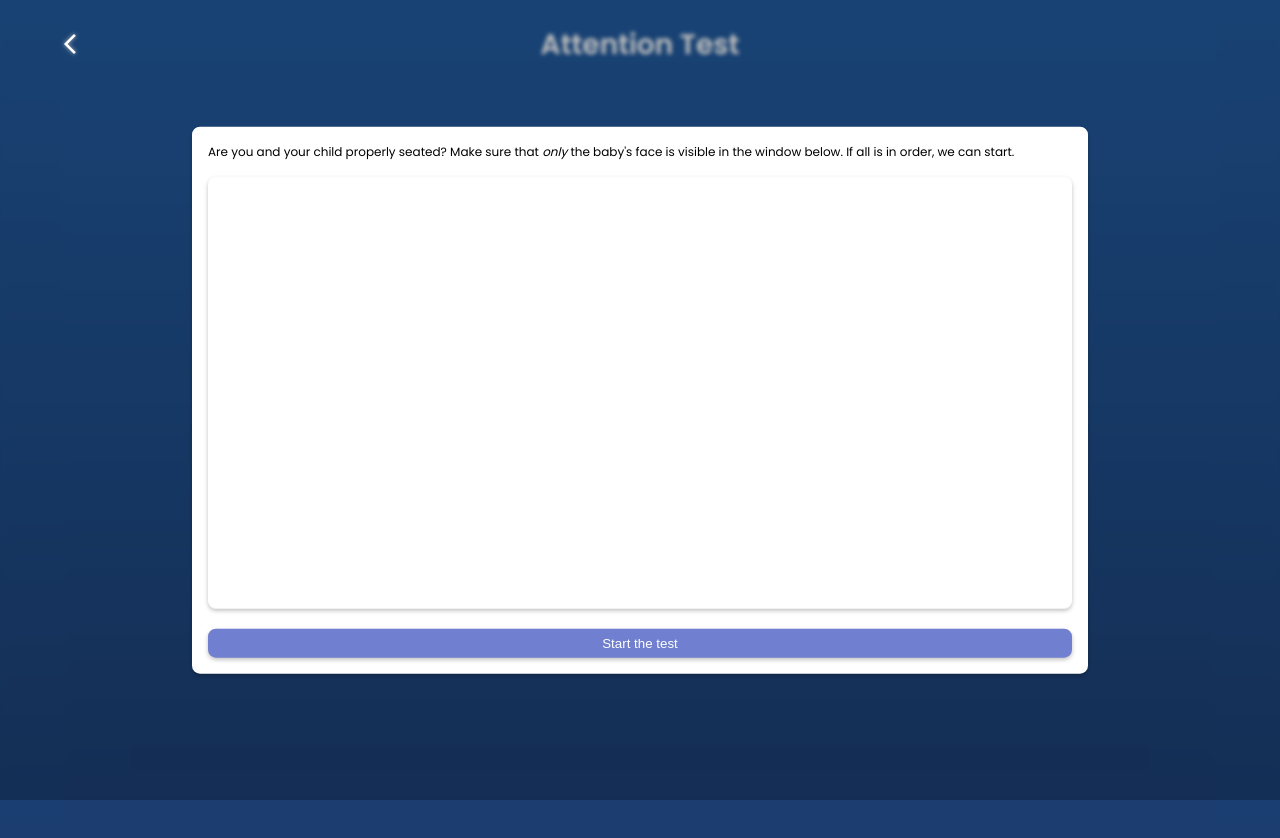
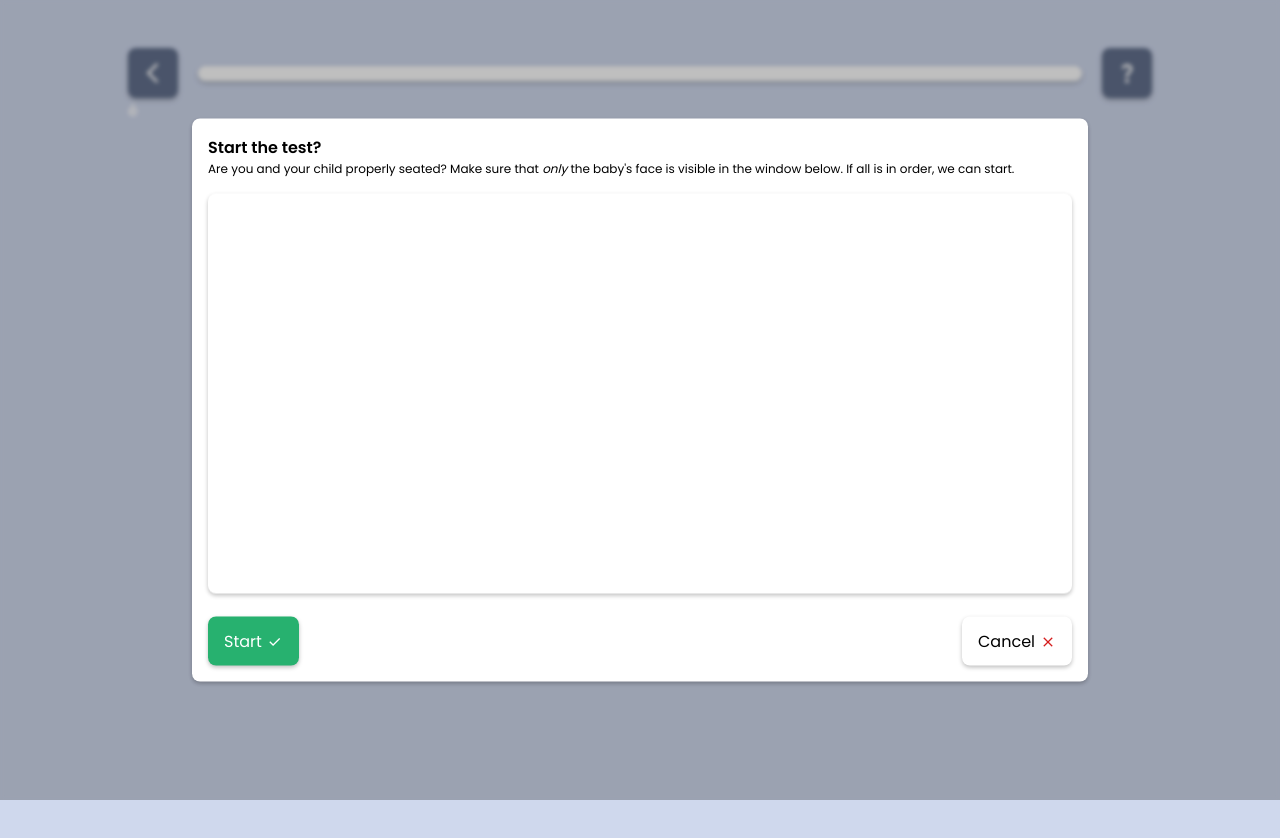
Before and after one commit to briannededeugd/tumimundo, a SvelteKit app in the folder tumi-mundo/: page /attentiontest in a window 1280 px wide. Shown: the top 838 px of the page. Built offline with nearby package versions, Linux system fonts and the light colour scheme; no server answers.

Commit message:
STYLE: Style overhaul, new variables

```diff
--- a/tumi-mundo/src/routes/attentiontest/+page.svelte
+++ b/tumi-mundo/src/routes/attentiontest/+page.svelte
@@ -31,11 +31,8 @@
 </svelte:head>
 
 <body>
-	<a href="/onboarding" class="back-button"><span class="material-symbols-outlined"> arrow_back_ios </span></a
-	>
-
-	<h1>Attention Test</h1>
-	<p id="feedback">Let's start!</p>
+	<nav>
+		<a href="/onboarding"><span class="material-symbols-outlined"> arrow_back_ios </span></a>
 
 		<div class="progress-element">
 			<div class="progressbg">
@@ -43,10 +40,21 @@
 			</div>
 		</div>
 
+		<button class="confused" aria-label="Toggle explanation">
+			<span class="material-symbols-outlined"> question_mark </span></button
+		>
+	</nav>
+
+	<section class="testcard">
+		<div class="testcard-img"></div>
+		<div class="testcard-info">
+			<h3>é</h3>
+		</div>
+	</section>
+
 	<div class="popup">
-		<a href="/onboarding" class="back-button">
-			<span class="material-symbols-outlined"> arrow_back_ios </span></a>
 		<div>
+			<h3>Start the test?</h3>
 			<p>
 				Are you and your child properly seated? Make sure that <em>only</em> the baby's face is visible
 				in the window below. If all is in order, we can start.
@@ -54,7 +62,16 @@
 			<video id="webcam" autoplay="true">
 				<track kind="captions" />
 			</video>
-			<button onclick="button_callback()" class="start">Start the test</button>
+
+			<div class="startcanceltest">
+				<button onclick="button_callback()" class="start"
+					>Start <span class="material-symbols-outlined"> check </span></button
+				>
+				<a href="/onboarding" class="canceltest">
+					Cancel
+					<span class="material-symbols-outlined"> close </span></a
+				>
+			</div>
 		</div>
 	</div>
 
@@ -664,40 +681,128 @@
 		startTimer();
 		setInterval(updateTime, 100);
 
-		highFreqAudio.addEventListener('ended', () => {
-			window.location.pathname = 'offboarding';
-		});
+		// highFreqAudio.addEventListener('ended', () => {
+		// 	window.location.pathname = 'offboarding';
+		// });
 	</script>
 </body>
 
 <style>
-
 	h1 {
 		margin-top: -3vh;
 	}
 
-	.progress-element {
-		position: relative;
-		top: 85vh;
-		left: 0;
-    	width: 100%;
+	h3 {
+		font-weight: 600;
 	}
 
-	.progressbg {
-		height: 25px;
+	nav {
+		display: flex;
+		flex-direction: row;
+		align-items: center;
+		gap: 20px;
 		width: 100%;
-		border-radius: var(--border-radius);
-		background-color: var(--color-bg-dark);
+
+		& a {
+			color: var(--color-text);
+			padding-right: 0;
+
+			& span {
+				padding-left: 0.45em;
+				font-weight: 200 !important;
+			}
+		}
+
+		& .progress-element {
+			position: relative;
+			width: 100%;
+			border-radius: 40px;
+			box-shadow: var(--box-shadow-test);
+
+			& .progressbg {
+				height: 15px;
+				width: 100%;
+				border-radius: 40px;
+				background-color: var(--color-text);
 
 				& .progressbar {
 					position: relative;
 					left: 0;
 					height: 100%;
+					border-radius: 40px;
+					width: 0%;
+					background-color: var(--color-interactions);
+				}
+			}
+		}
+
+		& a,
+		& button {
+			min-height: 50px;
+			min-width: 50px;
+			display: inline-flex;
+			align-items: center;
+			justify-content: center !important;
+
+			font-size: var(--font-size-iconbtn) !important;
+
 			border-radius: var(--border-radius);
-			width: 0%;
-			background-color: var(--color-bg-light);
-			opacity: 0.4;
-			transition: all 0.3s ease-in-out;
+			border: none;
+			text-decoration: none;
+
+			background-color: var(--color-interactions);
+			color: var(--color-text);
+			text-align: center !important;
+			box-shadow: var(--box-shadow-test);
+		}
+	}
+
+	.startcanceltest {
+		display: flex;
+		justify-content: space-between;
+		min-width: 100%;
+		margin-top: 1em;
+	}
+
+	.canceltest,
+	.start {
+		text-decoration: none;
+		padding: 0.75em 1em;
+		border-radius: var(--border-radius);
+		font-size: var(--font-size-storydesc);
+		font-family: 'Poppins', sans-serif;
+		display: inline-flex;
+		align-items: center;
+		gap: 5px;
+
+		color: var(--color-darktext);
+		background-color: var(--color-text);
+		box-shadow: var(--box-shadow-test);
+
+		& span {
+			font-size: var(--font-size-storydesc);
+			color: var(--color-cancel);
+		}
+
+		&:hover,
+		&:active {
+			background-color: var(--color-active-cancel);
+		}
+	}
+
+	.start {
+		border: none;
+		background-color: var(--color-start);
+		color: var(--color-text);
+
+		& span {
+			font-weight: 800;
+			color: var(--color-text);
+		}
+
+		&:hover,
+		&:active {
+			background-color: var(--color-active-start);
 		}
 	}
 
@@ -712,18 +817,4 @@
 		background-color: var(--color-accent-blue);
 		text-align: center;
 	}
-
-	.start {
-		color: var(--color-text);
-		text-decoration: none;
-		background-color: var(--color-accent-lilac);
-		box-shadow: var(--box-shadow);
-		border-radius: var(--border-radius);
-		border: none;
-		padding: 0.5em 2em;
-		width: 100%;
-		margin-top: 1em;
-		text-align: center;
-		display: block;
-	}
 </style>
--- a/tumi-mundo/src/routes/statistics/+page.svelte
+++ b/tumi-mundo/src/routes/statistics/+page.svelte
@@ -1,7 +1,3 @@
-<svelte:head>
-	<link rel="stylesheet" href="../lib/styles/style.css" />
-</svelte:head>
-
 <script>
 	// D3 Graph
 	import LineChart from '../../components/LineChart.svelte';
@@ -11,9 +7,9 @@
 	onMount(() => {
 		document.body.classList.add('statistics');
 
-        document.querySelectorAll(".progress").forEach(function(progress) {
-            var bar = progress.querySelector(".bar");
-            var perc = -100 ;
+		document.querySelectorAll('.progress').forEach(function (progress) {
+			var bar = progress.querySelector('.bar');
+			var perc = -100;
 
 			var start = { p: -200 };
 			var end = { p: perc };
@@ -31,7 +27,7 @@
 				var easedProgress = easeSwing(progress);
 				var p = start.p + (end.p - start.p) * easedProgress;
 
-                bar.style.transform = "rotate(" + (135 + p * 1.8) + "deg)";
+				bar.style.transform = 'rotate(' + (135 + p * 1.8) + 'deg)';
 
 				if (progress < 1) {
 					requestAnimationFrame(animate);
@@ -41,20 +37,18 @@
 			requestAnimationFrame(animate);
 		});
 
-
 		return () => {
 			document.body.classList.remove('statistics');
 		};
 	});
 
-
 	// Dynamic Stories
 	let storiesDataArray = [
-        {'stories read': 12},
-        {'minutes spent listening': 136},
-        {'tests taken': 8},
-        {'is your favorite moment': 'Morning'},
-        {'is your favorite speaker': 'Thuan-Hoa'}
+		{ 'stories read': 12 },
+		{ 'minutes spent listening': 136 },
+		{ 'tests taken': 8 },
+		{ 'is your favorite moment': 'Morning' },
+		{ 'is your favorite speaker': 'Thuan-Hoa' }
 	];
 
 	// Button switch
@@ -62,8 +56,11 @@
 		const button = document.getElementById('children-global-stats-button');
 		button.classList.toggle('active');
 	}
+</script>
 
-</script>
+<svelte:head>
+	<link rel="stylesheet" href="../lib/styles/style.css" />
+</svelte:head>
 
 <h1>Statistics</h1>
 <section class="activities-wrapper">
@@ -92,14 +89,15 @@
 	<h2>Total activities</h2>
 	<section>
 		<!-- TODO: Add  buddy -->
-        <img src="../lib/images/buddies/rat/rat-on-couch.svg" alt="The rat on the couch">
+		<img src="../lib/images/buddies/rat/rat-on-couch.svg" alt="The rat on the couch" />
 		<div class="learning-stats">
 			<h2>You have done a lot of learning!</h2>
-            <p>Here you can see everything you have done since you started learning with TuMi Mundo.
-            I encourage you to keep going and do your best!</p>
+			<p>
+				Here you can see everything you have done since you started learning with TuMi Mundo. I
+				encourage you to keep going and do your best!
+			</p>
 		</div>
 	</section>
-
 </section>
 
 <section>
@@ -113,15 +111,14 @@
 		<button
 			id="children-global-stats-button"
 			class="children-global-stats-button"
-			on:click={globalStats}>
+			on:click={globalStats}
+		>
 		</button>
 	</div>
 
 	<div>
 		<LineChart></LineChart>
 	</div>
-
-
 </section>
 
 <section>
@@ -129,7 +126,7 @@
 
 	<ul class="stories_container">
 		{#each storiesDataArray as storyData}
-            {#each Object.entries(storyData) as [key,value]}
+			{#each Object.entries(storyData) as [key, value]}
 				<li class="story_item">
 					<div class="story_item_data">{value}</div>
 					<p>{key}</p>
@@ -144,45 +141,70 @@
 	<p>Here you can see how far you are in the method!</p>
 
 	<ol>
-        <li><span>1.</span>Listening method <img src="../lib/images/icons/music-note.svg" alt="Musical note"></li>
-        <img src="../lib/images/icons/active-arrow.svg" alt="an arrow that connect with second task">
-        <li class="opacity"><span>2.</span>The first words <img src="../lib/images/icons/music-note.svg" alt="Musical note"></li>
-        <img src="../lib/images/icons/disabled-arrow-left.svg" alt="an arrow that connect with second task">
-        <li class="opacity"><span>3.</span>People and animals <img src="../lib/images/icons/music-note.svg" alt="Musical note"></li>
-        <img src="../lib/images/icons/disabled-arrow-right.svg" alt="an arrow that connect with second task">
-        <li class="opacity"><span>4.</span>Sentences <img src="../lib/images/icons/music-note.svg" alt="Musical note"></li>
-        <img src="../lib/images/icons/disabled-arrow-left.svg" alt="an arrow that connect with second task">
-        <li class="opacity"><span>5.</span>Reading and writing <img src="../lib/images/icons/music-note.svg" alt="Musical note"></li>
+		<li>
+			<span>1.</span>Listening method
+			<img src="../lib/images/icons/music-note.svg" alt="Musical note" />
+		</li>
+		<img src="../lib/images/icons/active-arrow.svg" alt="an arrow that connect with second task" />
+		<li class="opacity">
+			<span>2.</span>The first words
+			<img src="../lib/images/icons/music-note.svg" alt="Musical note" />
+		</li>
+		<img
+			src="../lib/images/icons/disabled-arrow-left.svg"
+			alt="an arrow that connect with second task"
+		/>
+		<li class="opacity">
+			<span>3.</span>People and animals
+			<img src="../lib/images/icons/music-note.svg" alt="Musical note" />
+		</li>
+		<img
+			src="../lib/images/icons/disabled-arrow-right.svg"
+			alt="an arrow that connect with second task"
+		/>
+		<li class="opacity">
+			<span>4.</span>Sentences <img src="../lib/images/icons/music-note.svg" alt="Musical note" />
+		</li>
+		<img
+			src="../lib/images/icons/disabled-arrow-left.svg"
+			alt="an arrow that connect with second task"
+		/>
+		<li class="opacity">
+			<span>5.</span>Reading and writing
+			<img src="../lib/images/icons/music-note.svg" alt="Musical note" />
+		</li>
 	</ol>
-
-
 </section>
 
 <style>
 	:root {
 		/* COLORS */
-        --color-statistics-bg-light:#219B9B;
-        --color-statistics-bg-dark:#1B7070;
+		--color-statistics-bg-light: #219b9b;
+		--color-statistics-bg-dark: #1b7070;
 
-        --story-item-background: #0B8FAC;
-        --statistics-switch-background-color: #1CB854;
+		--story-item-background: #0b8fac;
+		--statistics-switch-background-color: #1cb854;
 		--progress-bar-unfilled: white;
 		--progress-bar-filled: #1be0b9;
 
-        --statistics-background-gradient: linear-gradient(to bottom, var(--color-statistics-bg-light), var(--color-statistics-bg-dark));
+		--statistics-background-gradient: linear-gradient(
+			to bottom,
+			var(--color-statistics-bg-light),
+			var(--color-statistics-bg-dark)
+		);
 
 		--color-button-goal: #27b16f;
-        --color-button-stories: #9264F4;
+		--color-button-stories: #9264f4;
 
-        --roadmap-first-step: #1CB854;
-        --roadmap-second-step: #37C6AB;
-        --roadmap-third-step: #059CC0;
-        --roadmap-fourth-step: #FF8C59;
-        --roadmap-fifth-step: #FFA02E;
+		--roadmap-first-step: #1cb854;
+		--roadmap-second-step: #37c6ab;
+		--roadmap-third-step: #059cc0;
+		--roadmap-fourth-step: #ff8c59;
+		--roadmap-fifth-step: #ffa02e;
 	}
 
 	:global(body.statistics) {
-        background:var(--statistics-background-gradient);
+		background: var(--statistics-background-gradient);
 		display: flex;
 		flex-direction: column;
 		gap: 2.5rem;
@@ -193,36 +215,38 @@
 			& .activities-data {
 				/* SRC Code from https://codepen.io/jagathish/pen/ZXzbzN */
 				/* progress bar */
-                    width:100%;
-                    height:100%;
+				width: 100%;
+				height: 100%;
 				text-align: center;
 				position: relative;
 				& .progress {
-                            width:387px;
+					width: 387px;
 					height: calc(100% + 23px);
 					position: absolute;
 					top: 50%;
 					left: 50%;
 					transform: translate(-50%, -50%);
 					margin: 4px;
-                            float:left;
+					float: left;
 					text-align: center;
-                            z-index:-1;
+					z-index: -1;
 
 					& .barOverflow {
 						position: absolute;
 						top: 50%;
-                            left:50%;
+						left: 50%;
 						transform: translate(-50%, -50%);
 						overflow: hidden;
 						width: 100%;
-                            height:100%; /* Half circle (overflow) */
+						height: 100%; /* Half circle (overflow) */
 						margin-bottom: -14px; /* bring the numbers up */
 
 						& .bar {
 							position: absolute;
-                                top: 0; left: 0;
-                                width: 387px; height: 387px; /* full circle! */
+							top: 0;
+							left: 0;
+							width: 387px;
+							height: 387px; /* full circle! */
 							border-radius: 50%;
 							box-sizing: border-box;
 							/* transform: rotate(30deg); */
@@ -233,7 +257,6 @@
 							box-shadow: 0 0 4px #00000040 inset;
 						}
 					}
-
 				}
 
 				& h3 {
@@ -266,7 +289,7 @@
 			color: var(--color-text);
 			box-shadow: var(--box-shadow);
 
-			padding: .75em 1rem;
+			padding: 0.75em 1rem;
 			text-decoration: none;
 
 			&:first-of-type {
@@ -282,15 +305,15 @@
 	.stories_container {
 		display: flex;
 		flex-direction: column;
-        gap: .75em;
+		gap: 0.75em;
 
 		& .story_item {
 			display: flex;
 			align-items: center;
-            gap: .25em;
+			gap: 0.25em;
 
 			& .story_item_data {
-                padding: .25em .5em;
+				padding: 0.25em 0.5em;
 				background-color: var(--story-item-background);
 				box-shadow: var(--box-shadow);
 				border-radius: 10px;
@@ -309,9 +332,8 @@
 	}
 
 	.learning-stats h2 {
-        padding-bottom: .5rem;
+		padding-bottom: 0.5rem;
 	}
-
 
 	.children-global-stats {
 		display: flex;
@@ -363,24 +385,22 @@
 
 		max-width: 35rem;
 
-
 		& li {
 			display: flex;
 			flex-direction: row;
 			justify-content: center;
 			align-items: center;
 			gap: 1.5rem;
-            background-color: #219B9B;
+			background-color: #219b9b;
 			text-align: center;
 			list-style: decimal inside;
 			/* width: max-content; */
-            padding: .5rem .75rem;
-            border-radius: .5rem;
+			padding: 0.5rem 0.75rem;
+			border-radius: 0.5rem;
 
 			& img {
 				max-height: 1rem;
 			}
-
 		}
 
 		& img {
@@ -391,7 +411,6 @@
 			background-color: var(--roadmap-first-step);
 			grid-area: 1 / 1 / 2 / 4;
 			/* justify-items: stretch; */
-
 		}
 		& li:nth-of-type(2) {
 			background-color: var(--roadmap-second-step);
@@ -423,15 +442,9 @@
 		& img:nth-of-type(4) {
 			grid-area: 8 / 4 / 10 / 5;
 		}
-
-
 	}
-
-
-
 
 	.opacity {
 		opacity: 40%;
 	}
-
 </style>
```
Also changed, not shown: tumi-mundo/static/lib/styles/style.css. Lines whose indentation alone changed are shown as unchanged.
